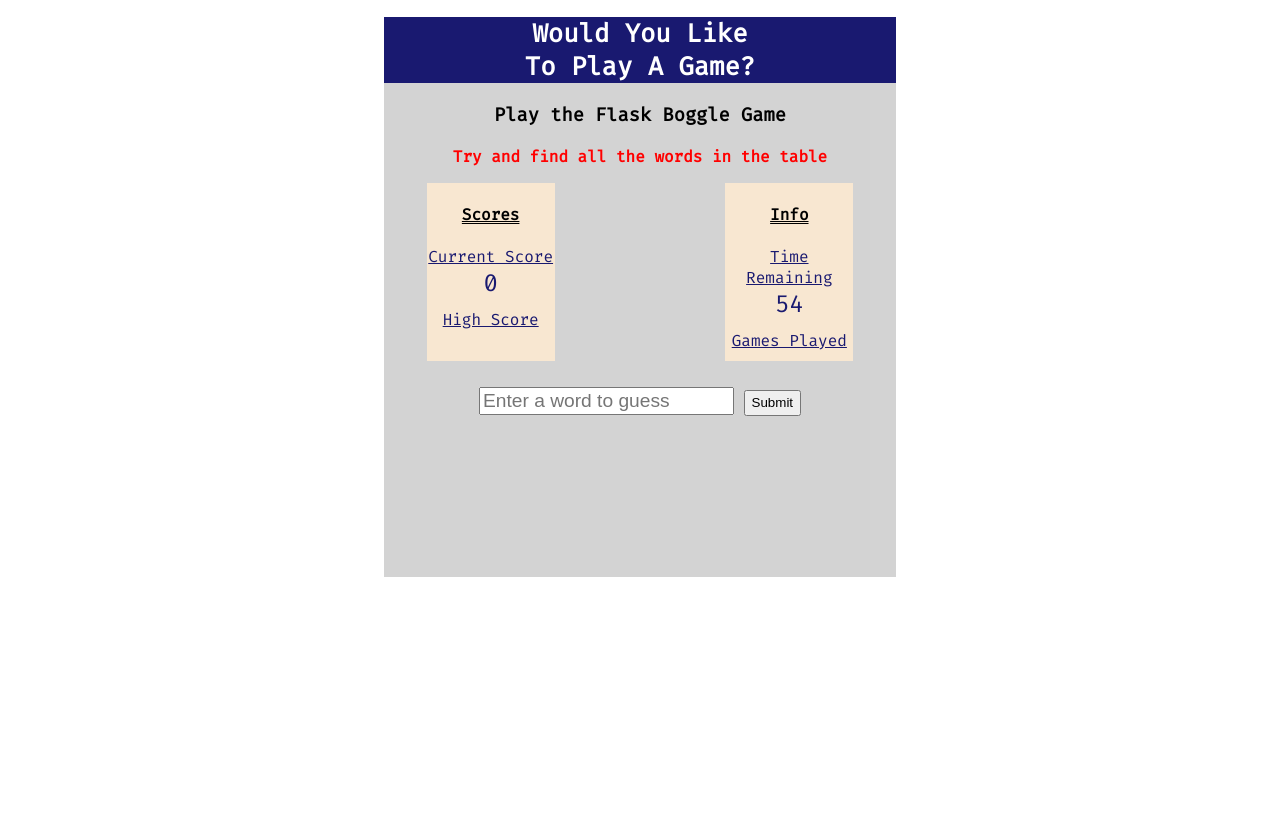
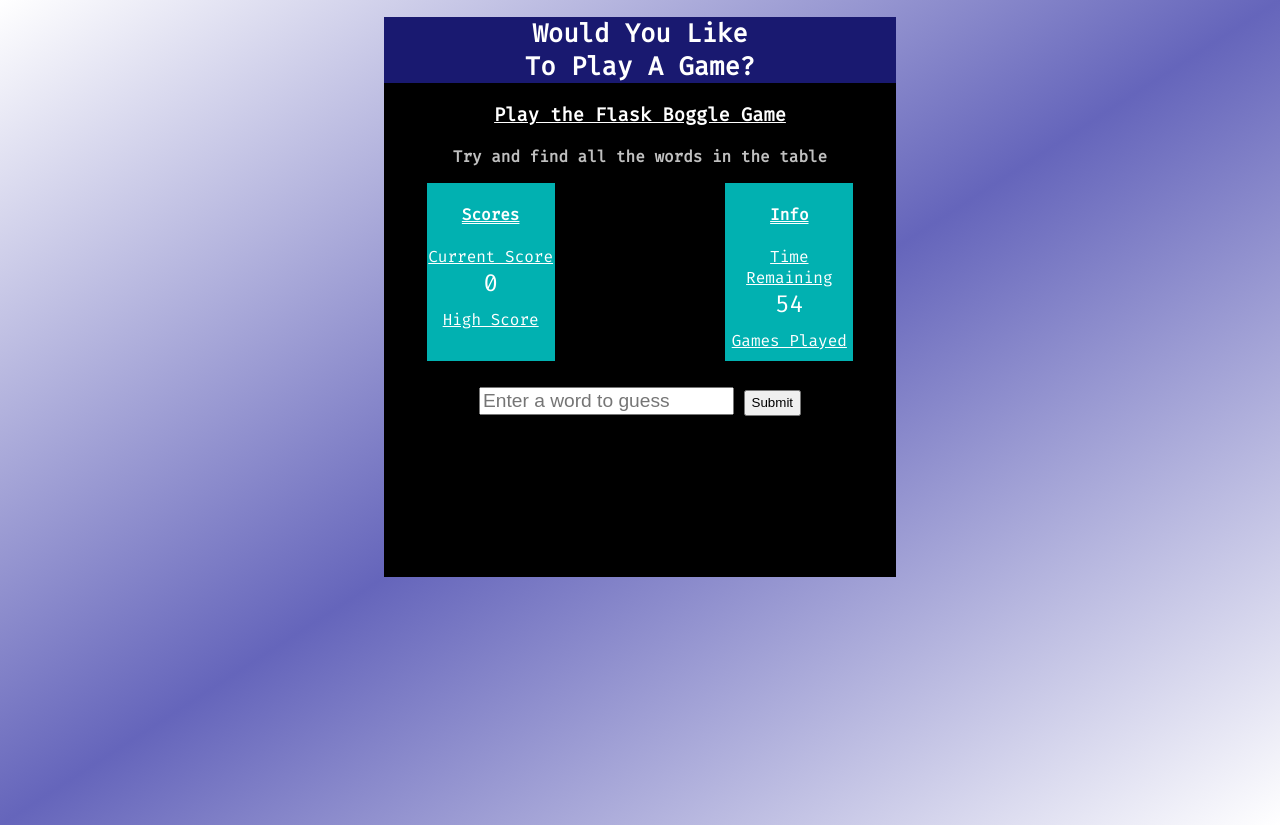
Before and after one commit to ursawd/Flask_Boggle, a Flask app: template templates/index.html in a window 1280 px wide. Before the commit the page ends 577 px from the top, so only its background shows below. Run offline with Flask 2, Linux system fonts and the light colour scheme; the template is opened without the code that fills it, so the values that code supplies are empty; parts of the project's set-up code (start-up, migrations or seed data) failed here and were passed over.

Commit message:
complete css styling

```diff
--- a/static/app.css
+++ b/static/app.css
@@ -3,11 +3,22 @@ h1 {
     color: #fff;
     font-size: 1.6rem;
 }
+h3 {
+    color: #fff;
+    text-decoration: underline;
+}
 p {
-    color: red;
+    color: white;
 }
 body {
     font-family: "Fira Code", monospace;
+    background-image: linear-gradient(
+        to bottom right,
+        white,
+        rgb(101, 101, 187),
+        white
+    );
+    height: 100vh;
 }
 td {
     width: 45px;
@@ -35,6 +46,7 @@ button {
 }
 .para {
     font-weight: bold;
+    color: silver;
 }
 .container {
     display: flex;
@@ -42,16 +54,17 @@ button {
 }
 .side-bar {
     width: 25%;
-    background-color: rgb(248, 231, 209);
+    background-color: #01b1b1;
+    color: white;
 }
 .scoring {
-    color: midnightblue;
+    color: white;
 }
 #main {
     margin: 0 auto;
     width: 40vw;
     text-align: center;
-    background-color: lightgray;
+    background-color: black;
     min-height: 70vh;
 }
 
@@ -63,9 +76,12 @@ button {
 /* game board table  */
 #board {
     border-collapse: collapse;
-    background-color: lightskyblue;
+    background-color: #01b1b1;
+    font-family: "Lucida Sans", "Lucida Sans Regular", "Lucida Grande",
+        "Lucida Sans Unicode", Geneva, Verdana, sans-serif;
     margin: 0 auto;
 }
 #guess {
     margin: 5px 0;
+    color: #fff;
 }
```
